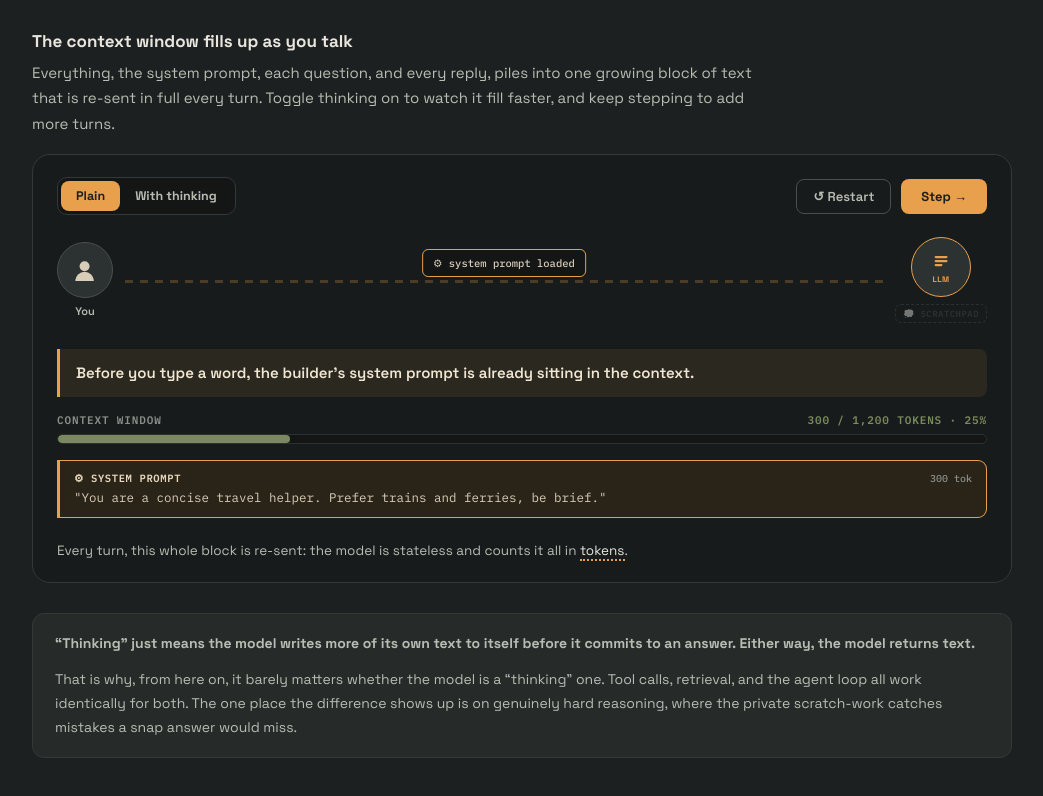
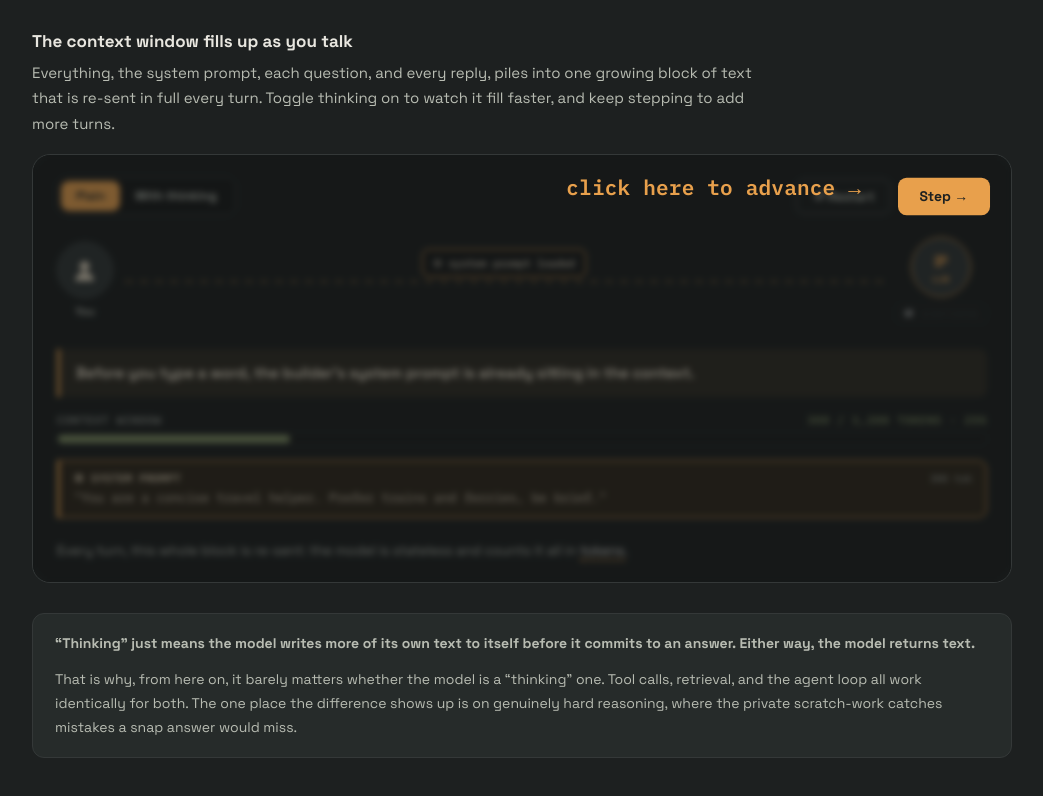
Before and after one commit to just-barcodes/learn-llm-agents, a React (Vite) app: page / in a window 1280 px wide. Shown: the part 1246-2042 px from the top of the page, without its empty margins (118-1161 px from the left). Built offline with nearby package versions, Linux system fonts and the light colour scheme.

Commit message:
Add scroll-triggered coach hint to context-window demo

```diff
--- /dev/null
+++ b/src/hooks/useInViewOnce.ts
@@ -0,0 +1,32 @@
+import { useEffect, useRef, useState } from 'react';
+
+/**
+ * Returns a ref and a flag that flips to `true` the first time the referenced
+ * element scrolls past `threshold` visibility, then stops observing. Degrades
+ * to `false` where IntersectionObserver is unavailable (e.g. jsdom).
+ */
+export function useInViewOnce<T extends Element>(
+  threshold = 0.5,
+): [React.RefObject<T | null>, boolean] {
+  const ref = useRef<T>(null);
+  const [seen, setSeen] = useState(false);
+
+  useEffect(() => {
+    const el = ref.current;
+    if (!el || seen || typeof IntersectionObserver === 'undefined') return;
+
+    const observer = new IntersectionObserver(
+      (entries) => {
+        if (entries.some((e) => e.isIntersecting)) {
+          setSeen(true);
+          observer.disconnect();
+        }
+      },
+      { threshold },
+    );
+    observer.observe(el);
+    return () => observer.disconnect();
+  }, [seen, threshold]);
+
+  return [ref, seen];
+}
--- a/src/sections/BuildUp/ContextWindowDemo.module.css
+++ b/src/sections/BuildUp/ContextWindowDemo.module.css
@@ -5,6 +5,32 @@
   border-radius: 18px;
   padding: 22px 24px 20px;
   margin-bottom: 30px;
+}
+
+.coachOverlay {
+  position: absolute;
+  inset: 0;
+  z-index: 4;
+  border-radius: 18px;
+  background: rgba(20, 22, 22, 0.5);
+  backdrop-filter: blur(3px);
+  -webkit-backdrop-filter: blur(3px);
+  pointer-events: none;
+  animation: popIn 0.35s ease;
+}
+.coachHint {
+  position: absolute;
+  top: 18px;
+  right: 150px;
+  z-index: 6;
+  font: 800 21px var(--font-mono);
+  letter-spacing: 0.01em;
+  color: var(--accent);
+  pointer-events: none;
+  white-space: nowrap;
+  animation:
+    popIn 0.5s ease,
+    shakeX 1.25s ease-in-out infinite;
 }
 
 .controls {
@@ -79,6 +105,12 @@
   cursor: default;
   background: #2c3232;
   color: var(--fg-dim);
+}
+.stepCoach {
+  position: relative;
+  z-index: 6;
+  transform: scale(1.07);
+  animation: pulseRing 1.6s ease-in-out infinite;
 }
 
 /* ---- flow scene ---- */
--- a/src/sections/BuildUp/ContextWindowDemo.tsx
+++ b/src/sections/BuildUp/ContextWindowDemo.tsx
@@ -1,5 +1,7 @@
+import { useState } from 'react';
 import { Term } from '../../components/glossary/Term.tsx';
 import { LlmNode } from '../../components/LlmNode/LlmNode.tsx';
+import { useInViewOnce } from '../../hooks/useInViewOnce.ts';
 import { useContextWindow } from './useContextWindow.ts';
 import type { BlockKind } from './contextData.ts';
 import type { DerivedBlock } from './useContextWindow.ts';
@@ -92,6 +94,18 @@ function ContextBlockRow({ block }: { block: DerivedBlock }) {
 /** Interactive demo: the context window filling up (and overflowing) turn by turn. */
 export function ContextWindowDemo() {
   const ctx = useContextWindow();
+  const [demoRef, seen] = useInViewOnce<HTMLDivElement>(0.55);
+  const [coachDismissed, setCoachDismissed] = useState(false);
+  const coach = seen && !coachDismissed;
+
+  const onStep = () => {
+    if (coach) {
+      setCoachDismissed(true); // first click just dismisses the hint
+      return;
+    }
+    ctx.next();
+  };
+
   const kind = ctx.currentKind;
   const accent = KIND_STYLE[kind].accent;
   const chip =
@@ -99,7 +113,13 @@ export function ContextWindowDemo() {
   const isThink = kind === 'think';
 
   return (
-    <div className={styles.demo}>
+    <div className={styles.demo} ref={demoRef}>
+      {coach && (
+        <>
+          <div className={styles.coachOverlay} />
+          <div className={styles.coachHint}>click here to advance →</div>
+        </>
+      )}
       <div className={styles.controls}>
         <div className={styles.modeToggle} role="group" aria-label="Reasoning mode">
           <button
@@ -122,9 +142,9 @@ export function ContextWindowDemo() {
             ↺ Restart
           </button>
           <button
-            className={styles.step}
-            onClick={ctx.next}
-            disabled={ctx.done}
+            className={coach ? `${styles.step} ${styles.stepCoach}` : styles.step}
+            onClick={onStep}
+            disabled={ctx.done && !coach}
             aria-label="Advance the conversation"
           >
             {ctx.done ? 'Chat complete ✓' : 'Step →'}
```
